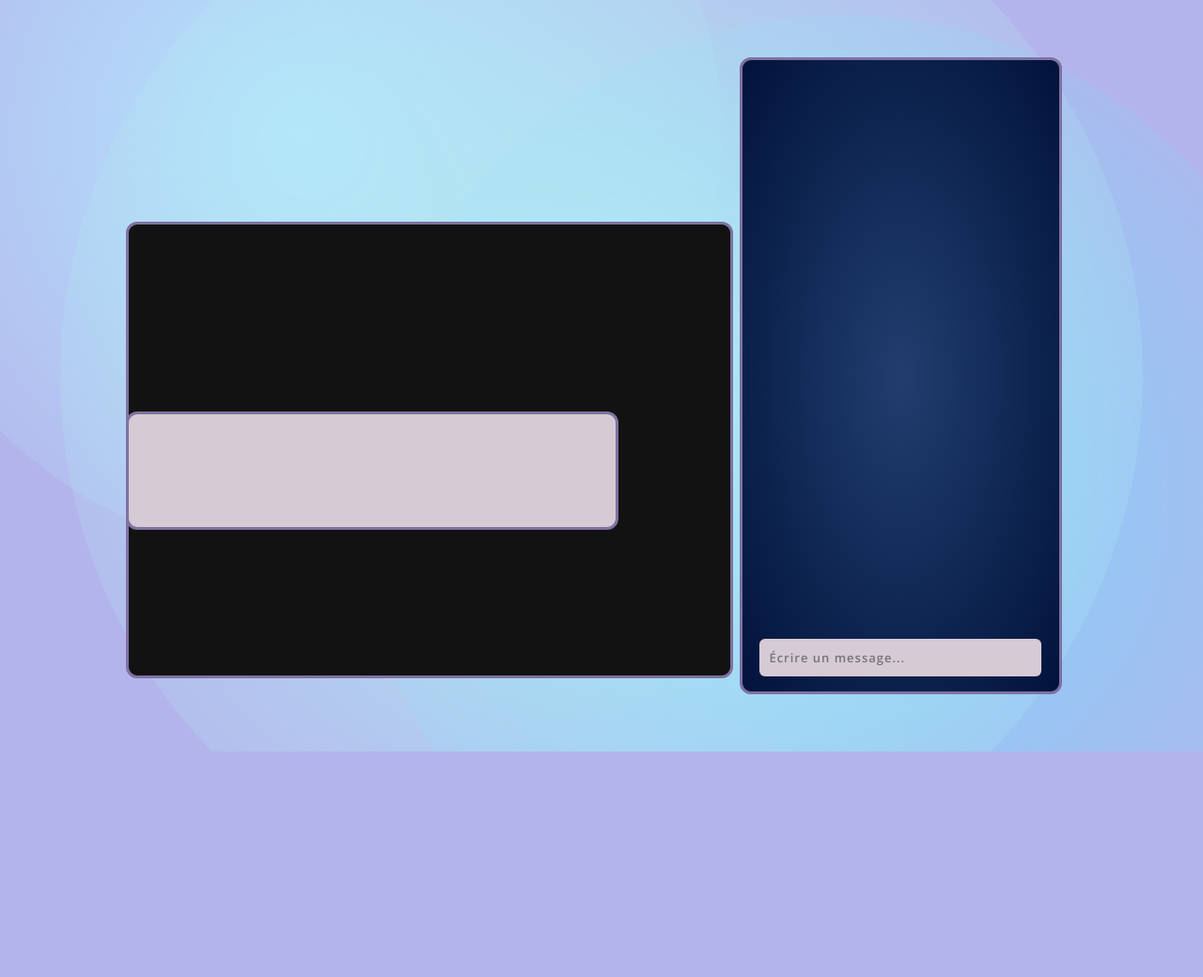
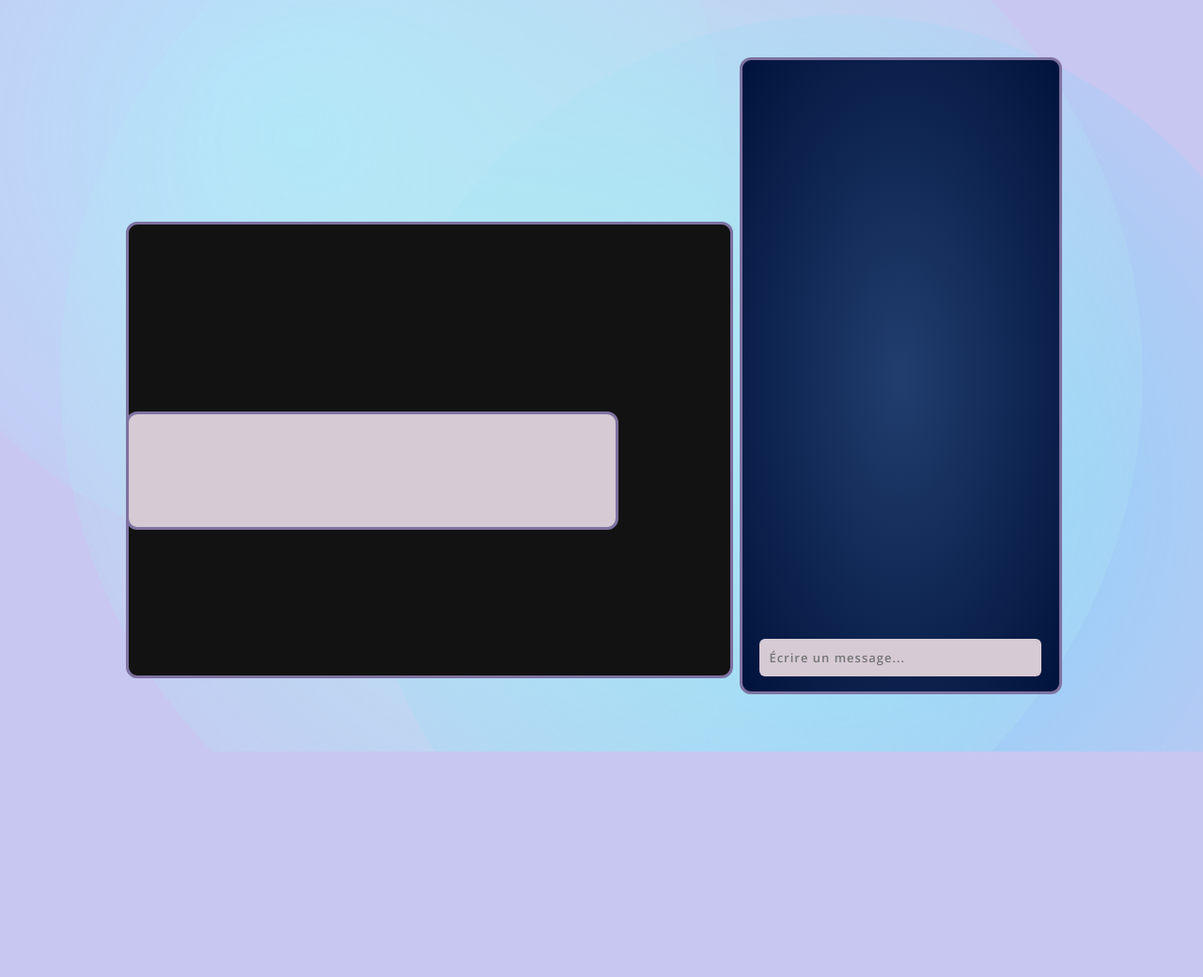
Before and after one commit to AugustinChamoussetESEO/Datathon_projet_Parkinson, a Flask app: page / in a window 1280 px wide. Shown: the top 1040 px of the page at 94% size. Run offline with Flask 3, Linux system fonts and the light colour scheme; a map, chart or similar area stays blank; parts of the project's set-up code (start-up, migrations or seed data) failed here and were passed over; some libraries are stand-ins or nearby versions.

Commit message:
creation

```diff
--- a/templates/index.html
+++ b/templates/index.html
@@ -17,7 +17,7 @@
         body {
             margin: 0;
             overflow: hidden;
-            background-color: rgba(145, 145, 228, 0.68); /* Changement de couleur de fond en vert */
+            background-color: rgba(173, 173, 237, 0.68); /* Changement de couleur de fond en noir */
         }
 
         #bg-wrap {
@@ -39,7 +39,6 @@
     <div id="bg-wrap">
         <svg viewBox="0 0 100 100" preserveAspectRatio="xMidYMid slice">
             <defs>
-
                 <radialGradient id="Blue1" cx="50%" cy="50%" r="0.5">
                     <stop offset="0%" stop-color="#b3e5fc" />
                     <stop offset="100%" stop-color="rgba(179, 229, 252, 0.2)" />
@@ -71,7 +70,6 @@
             </circle>
         </svg>
     </div>
-
 
 
     <div class="inputs">
```
Lines whose indentation alone changed are shown as unchanged.
